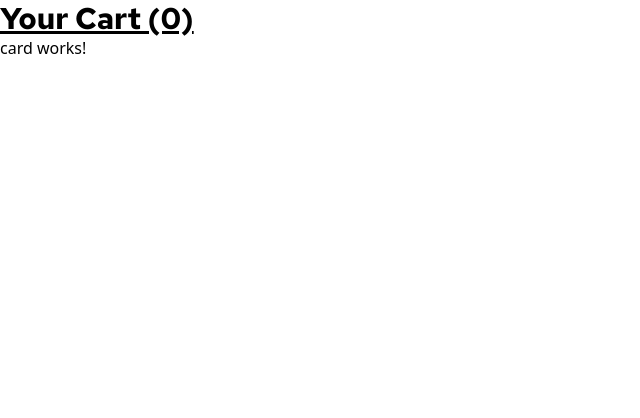
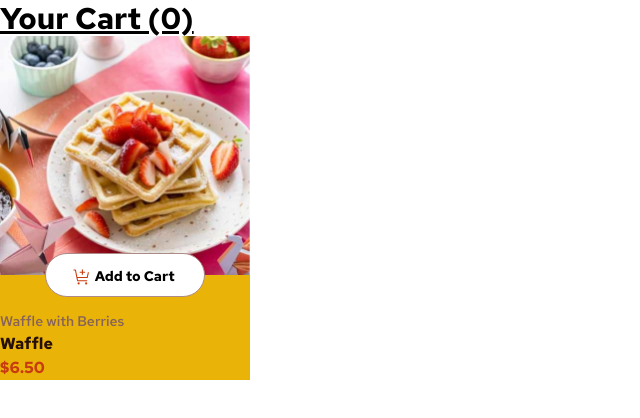
Before and after one commit to omarkarake/product-list-with-cart, an Angular app: page / in a window 1280 px wide. Shown: the top 418 px of the page, without its empty margins (0-640 px from the left). Built offline with nearby package versions, Linux system fonts and the light colour scheme.

Commit message:
ft: working on card component implementation

```diff
--- a/src/app/components/card/card.component.html
+++ b/src/app/components/card/card.component.html
@@ -1 +1,93 @@
-<p>card works!</p>
+<!-- <div *ngFor="let dessert of desserts" class="card">
+  <picture>
+    <source [srcset]="dessert.image.desktop" media="(min-width: 1024px)" />
+    <source [srcset]="dessert.image.tablet" media="(min-width: 768px)" />
+    <source [srcset]="dessert.image.mobile" media="(min-width: 640px)" />
+    <img
+      [src]="dessert.image.thumbnail"
+      alt="{{ dessert.name }}"
+      class="w-full h-auto"
+    />
+  </picture>
+  <div class="p-4">
+    <h2 class="text-preset-2-bold">{{ dessert.name }}</h2>
+    <p class="text-preset-4-regular">{{ dessert.category }}</p>
+    <p class="text-preset-4-semibold">${{ dessert.price.toFixed(2) }}</p>
+  </div>
+</div> -->
+
+<div class="w-full h-auto md:w-[213px] lg:w-[250px] bg-yellow-500">
+  <div class="relative flex justify-center">
+    <picture>
+      <source
+        [srcset]="singleDessert?.image?.desktop"
+        media="(min-width: 1024px)"
+      />
+      <source
+        [srcset]="singleDessert?.image?.tablet"
+        media="(min-width: 768px)"
+      />
+      <img [src]="singleDessert?.image?.mobile" class="w-full h-auto" />
+    </picture>
+    <div
+      class="w-40 h-11 py-3 px-5 border bg-white rounded-full hover:text-red absolute bottom-[-22px]"
+      [ngClass]="{
+        'border-rose-400': !incrementState,
+        'cursor-pointer': !incrementState,
+        'border-red': incrementState,
+        'bg-red': incrementState,
+      }"
+      (click)="addToCartActive()"
+    >
+      <div
+        [ngClass]="{
+          block: !incrementState,
+          hidden: incrementState
+        }"
+        class="flex justify-center items-center gap-1"
+      >
+        <img
+          src="../../../assets/images/icon-add-to-cart.svg"
+          class="w-[18px] h-[18px]"
+        />
+        <div class="w-[70%]">
+          <p class="text-preset-4-semibold">Add to Cart</p>
+        </div>
+      </div>
+      <div
+        [ngClass]="{
+          hidden: !incrementState,
+          block: incrementState
+        }"
+        class="flex justify-between items-center gap-1"
+      >
+        <div
+          class="w-5 h-5 flex justify-center items-center rounded-full border-white border-2"
+        >
+          <img
+            src="../../../assets/images/icon-decrement-quantity.svg"
+            class="w-[12px] h-[16px]"
+          />
+        </div>
+        <div><p class="text-preset-4-semibold text-white">1</p></div>
+        <div
+          class="w-5 h-5 flex justify-center items-center rounded-full border-white border-2"
+        >
+          <img
+            src="../../../assets/images/icon-increment-quantity.svg"
+            class="w-[12px] h-[16px]"
+          />
+        </div>
+      </div>
+    </div>
+  </div>
+  <div class="mt-9">
+    <p class="text-preset-4-regular text-rose-500">{{ singleDessert?.name }}</p>
+    <p class="text-preset-3-semibold text-rose-900">
+      {{ singleDessert?.category }}
+    </p>
+    <p class="text-preset-3-semibold text-red">
+      {{ singleDessert?.price | currency : "USD" : "symbol" : "1.2-2" }}
+    </p>
+  </div>
+</div>
--- a/src/app/components/card/card.component.ts
+++ b/src/app/components/card/card.component.ts
@@ -1,6 +1,7 @@
 import { Component, OnInit } from '@angular/core';
 import { StoreService } from '../../store/store.service';
 import { Subscription } from 'rxjs';
+import { Dessert } from '../../models/image.model';
 
 @Component({
   selector: 'app-card',
@@ -9,13 +10,28 @@ import { Subscription } from 'rxjs';
 })
 export class CardComponent implements OnInit {
   private subscriptions: Subscription = new Subscription();
+  desserts: Dessert[] = [];
+  singleDessert: Dessert | undefined;
+  incrementState: boolean = false;
+
   constructor(private store: StoreService) {}
 
   ngOnInit(): void {
     this.subscriptions.add(
       this.store.desserts$.subscribe((data) => {
-        console.log("data: ", data);
+        this.desserts = data;
+        this.singleDessert = this.desserts[0];
+        console.log('data: ', this.singleDessert);
       })
     );
   }
+
+  ngOnDestroy(): void {
+    this.subscriptions.unsubscribe();
+  }
+
+  addToCartActive() {
+    this.incrementState = true;
+    console.log('incrementState: ', this.incrementState);
+  }
 }
```
